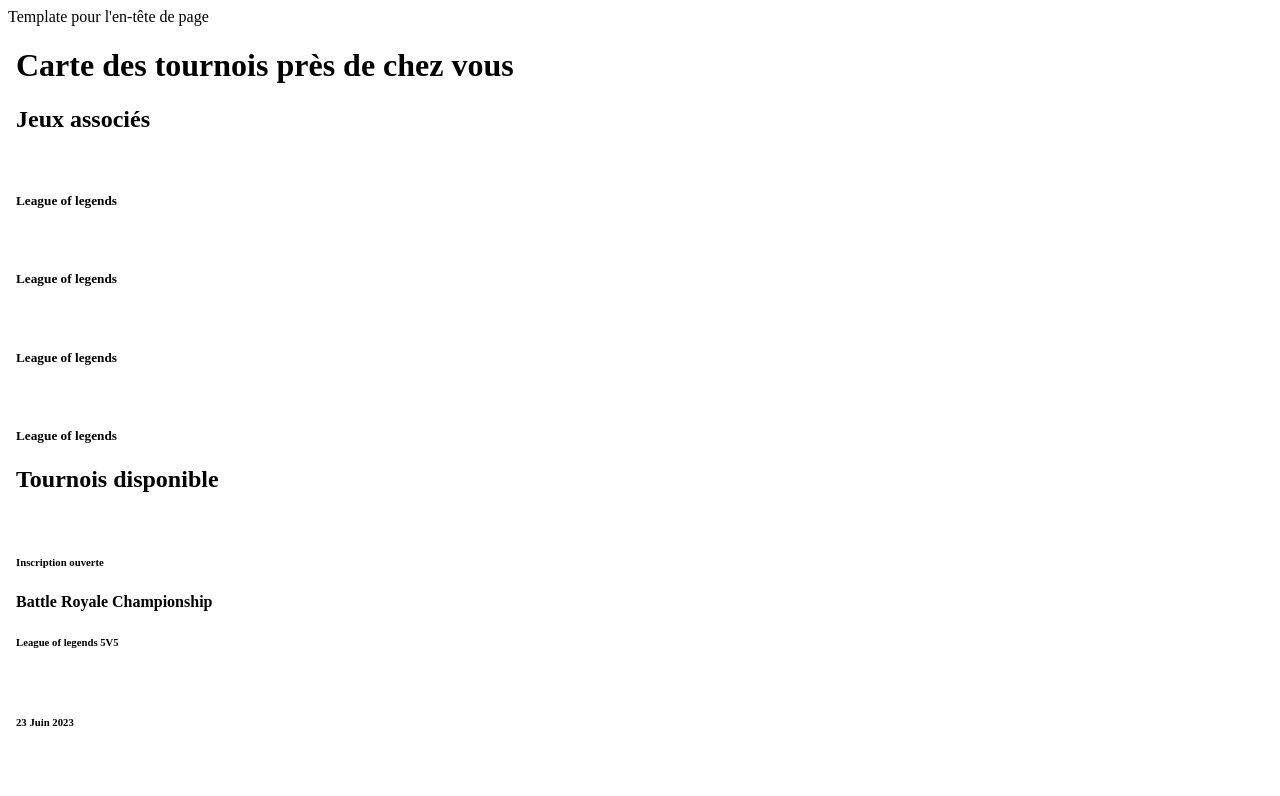
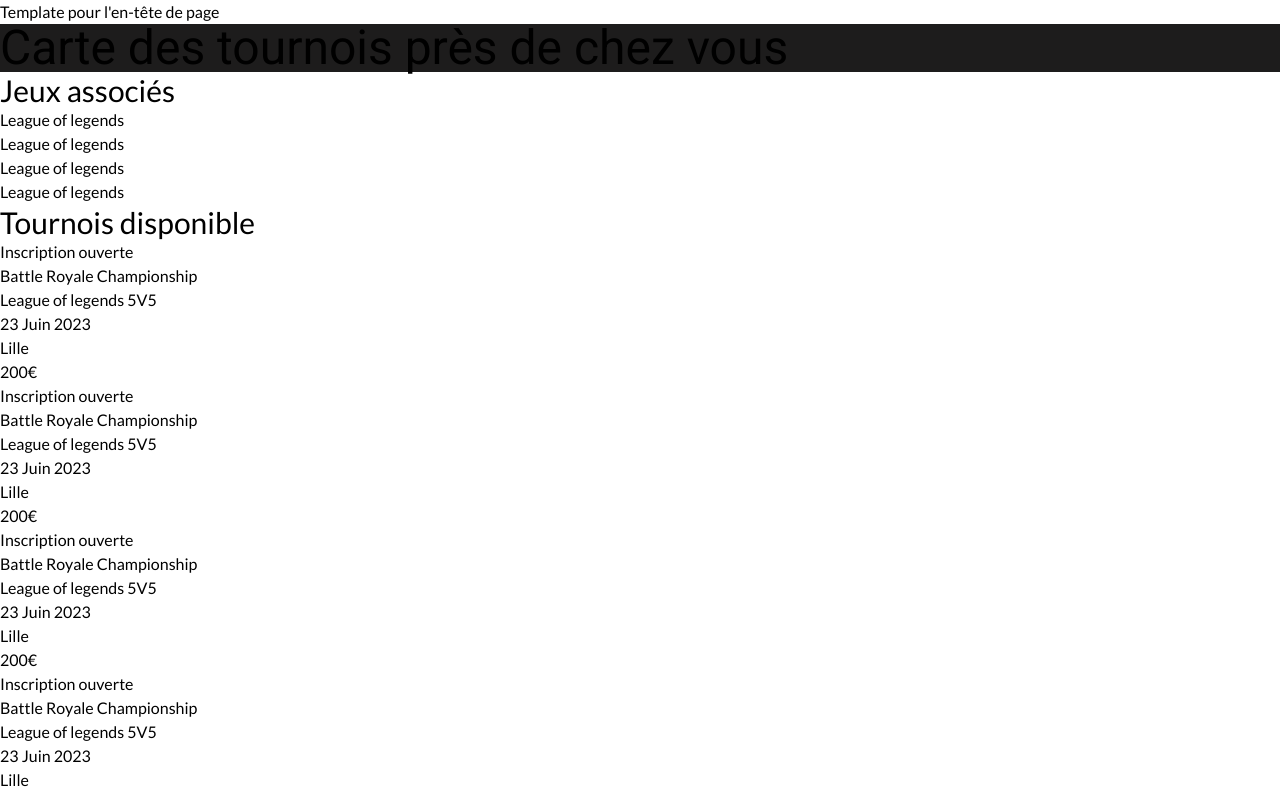
Before and after one commit to BardeyLucas/Stadion, a Vue app in the folder ProjetS2/: page / in a window 1280 px wide. Shown: the top 796 px of the page. Built offline with nearby package versions, Linux system fonts and the light colour scheme.

Commit message:
Correctif effectif (tailwind enfin fonctionelle)

```diff
--- a/ProjetS2/package.json
+++ b/ProjetS2/package.json
@@ -7,11 +7,12 @@
     "build": "run-p type-check build-only",
     "preview": "vite preview",
     "build-only": "vite build",
-    "type-check": "vue-tsc --noEmit -p tsconfig.app.json --composite false",
+    "type-check": "vue-tsc --noEmit",
     "lint": "eslint . --ext .vue,.js,.jsx,.cjs,.mjs,.ts,.tsx,.cts,.mts --fix --ignore-path .gitignore",
     "format": "prettier --write src/"
   },
   "dependencies": {
+    "router-link": "^0.0.4",
     "vue": "^3.3.2",
     "vue-router": "^4.2.0"
   },
@@ -23,6 +24,7 @@
     "@vue/eslint-config-prettier": "^7.1.0",
     "@vue/eslint-config-typescript": "^11.0.3",
     "@vue/tsconfig": "^0.4.0",
+    "autoprefixer": "^10.4.14",
     "eslint": "^8.39.0",
     "eslint-plugin-vue": "^9.11.0",
     "npm-run-all": "^4.1.5",
--- a/ProjetS2/src/App.vue
+++ b/ProjetS2/src/App.vue
@@ -8,8 +8,8 @@
 </script>
 <template>
   <HeaderPage/>
-  <body  >
-    <h1 class="font-bold text-white">Carte des tournois près de chez vous</h1>
+  <body>
+    <h1 class="bg-Black">Carte des tournois près de chez vous</h1>
     <div>
       <h2>Jeux associés</h2>
     </div>
--- a/ProjetS2/src/assets/css/style.css
+++ b/ProjetS2/src/assets/css/style.css
@@ -6,10 +6,10 @@
         @apply text-5xl font-title;
     }
     h2{
-        @apply text-3xl font-lato;
+        @apply text-3xl font-texte;
     }
     h3{
-        @apply text-2xl font-lato;
+        @apply text-2xl font-texte;
     }
     Button{
         @apply text-2xl font-button;
@@ -18,13 +18,13 @@
         @apply text-base font-button;
     }
     Body{
-        @apply text-base font-lato;
+        @apply text-base font-texte;
     }
     .Bold{
-        @apply text-base font-lato;
+        @apply text-base font-texte;
     }
     legend{
-        @apply text-xs font-lato;
+        @apply text-xs font-texte;
     }
 }
 
--- a/ProjetS2/src/main.ts
+++ b/ProjetS2/src/main.ts
@@ -2,6 +2,8 @@
 import App from './App.vue'
 import routes from '~pages'
 import { createRouter, createWebHistory } from 'vue-router'
+
+import '@/assets/css/style.css'
 
 const app = createApp(App)
 
--- a/ProjetS2/tailwind.config.js
+++ b/ProjetS2/tailwind.config.js
@@ -15,9 +15,9 @@
           Blue:"#2B6CA8",
         },
         fontFamily: {
-        button:['Bebas Neue', sans-serif],
-        texte:['Lato', sans-serif],
-        title:['Roboto', sans-serif]
+        button:['Bebas Neue', 'sans-serif'],
+        texte:['Lato', 'sans-serif'],
+        title:['Roboto', 'sans-serif']
         },
     extend: {
       gridTemplateColumns: {
```
Also changed, not shown: 2 other files (tests, documents, lock files or other folders).
